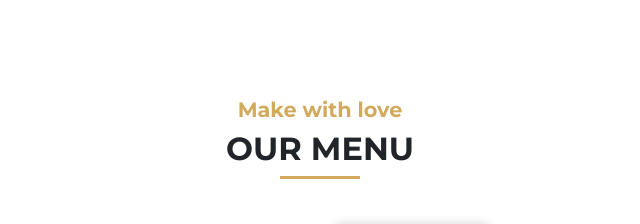
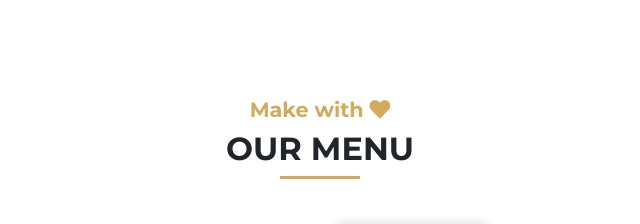
Before and after one commit to EstebanIndiveri/fakeOrganicMarket, a website: page index.html in a window 1280 px wide. Shown: the part 2619-2843 px from the top of the page, 320-960 px from the left. Drawn offline with nearby package versions, Linux system fonts and the light colour scheme; grey boxes are pictures that could not be loaded.

Commit message:
fixing menu

```diff
--- a/index.html
+++ b/index.html
@@ -143,7 +143,7 @@
 
   <section class="sectionQuickProducts">
     <div class="titleProducts">
-      <h3 class="message">Make with love</h3>
+      <h3 class="message">Make with <i class="fas fa-heart"></i></h3>
       <h1 class="title">Our Menu</h1>
       <div class="underline"></div>
     </div>
```
